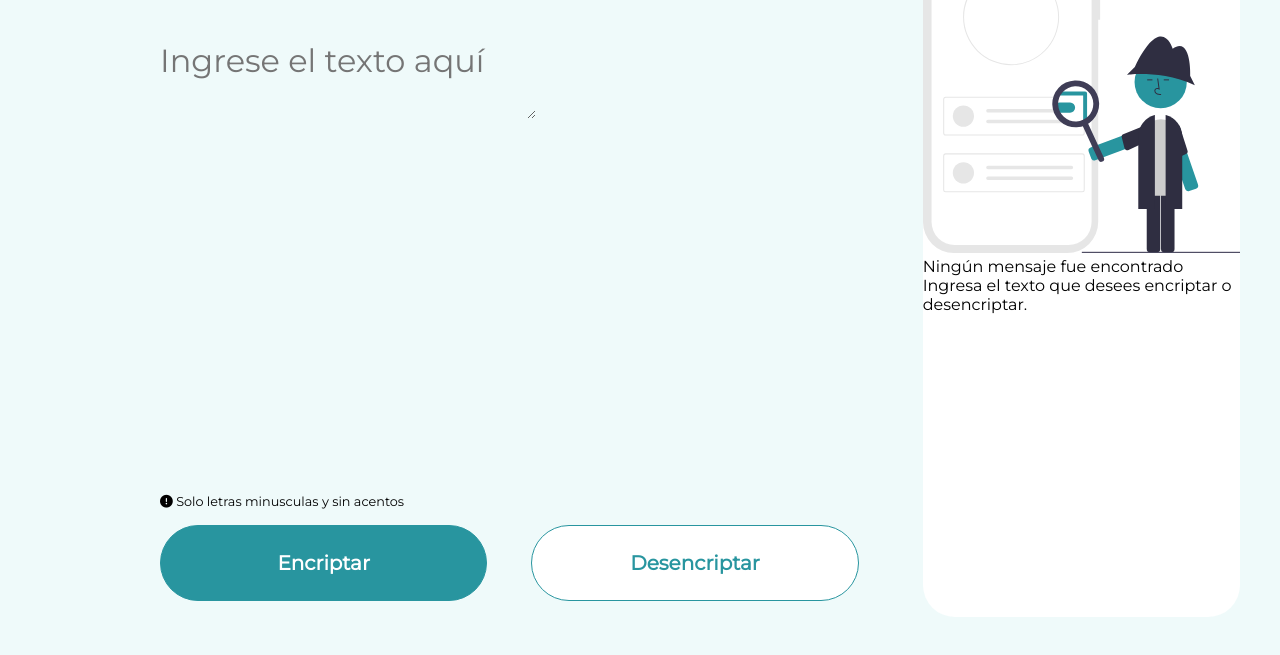
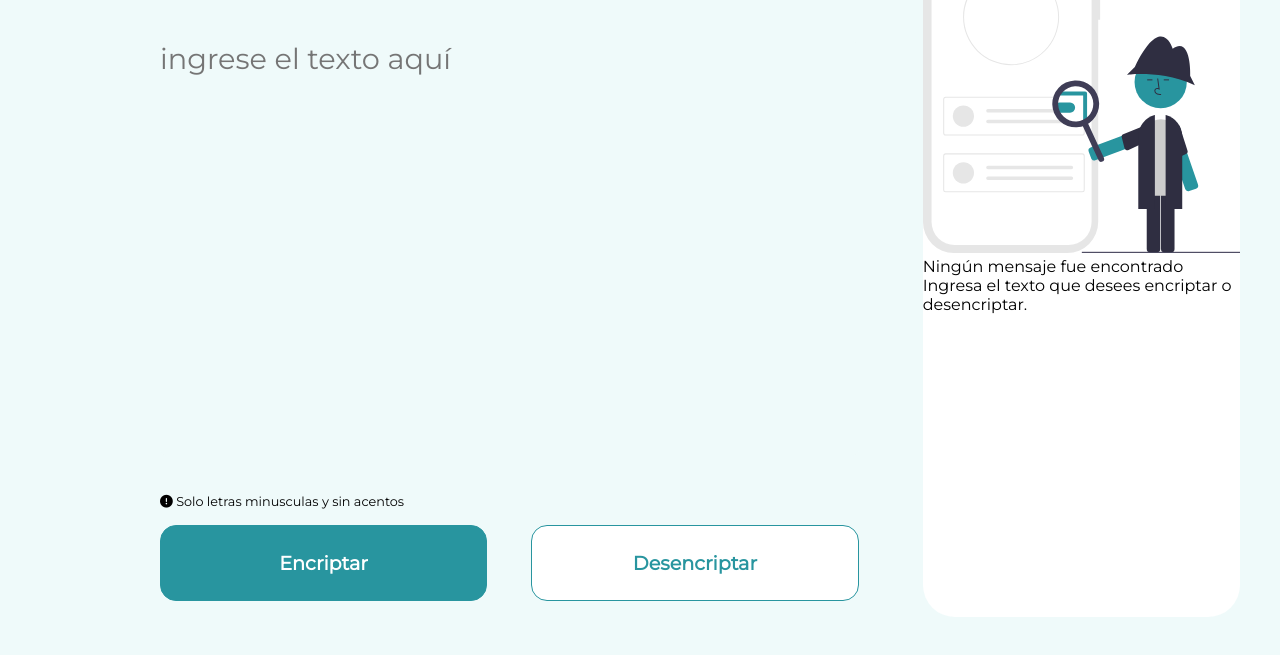
Before and after one commit to R3ptarGreen/Text-Encryptor, a website: page index.html in a window 1280 px wide. Shown: the part 143-798 px from the top of the page. Drawn offline with Linux system fonts and the light colour scheme; files whose address does not match are found by name.

Commit message:
Cambios en layout, textarea y tamaño de fuente en el css

```diff
--- a/SCSS/app.scss
+++ b/SCSS/app.scss
@@ -40,10 +40,23 @@ $Gray-500: #343A40;
 .section{
     display: grid;
     grid-template-rows: 80% 4% 16%;
+    &__container-textarea{
+        font-size: 1.8rem;
+        font-weight: bold;
+    }
     &__textarea{
-        font-size: 2rem;
         color: $Greenland-300;
-        font-weight: bold;
+        background-color: $ice;
+        width: 100%;
+        height: 90%;
+        border-radius: 0.5rem;
+        resize: none;
+        text-transform: lowercase;
+    }
+    &__textarea:focus{
+        cursor: text;
+        outline: none;
+        border: none;
     }
     &__span{
         font-size: 0.80em;
@@ -57,10 +70,10 @@ $Gray-500: #343A40;
     &__buttons{
         background-color: $Greenland-300;
         border: 1px solid $Greenland-300;
-        border-radius: 2.75rem;
+        border-radius: 1rem;
         color: $White;
         text-align: center;
-        font-size: 1.25rem;
+        font-size: 1.20rem;
         font-weight: bold;
         cursor: pointer;
     }
@@ -98,6 +111,9 @@ $Gray-500: #343A40;
     .main{
         @include grid(auto-fit, 18rem, 3rem);
         grid-template-rows: 80% 20%;
+        &__article{
+            grid-template-rows: 15% 85%;
+        }
     }
     .section{
         grid-template-rows: 60% 5% 35%;
--- a/index.html
+++ b/index.html
@@ -18,8 +18,8 @@
                 </picture>
             </header>
             <section class="article__section section">
-                <div class="section__textarea">
-                    <textarea class="textarea" placeholder="Ingrese el texto aquí"></textarea>
+                <div class="section__container-textarea">
+                    <textarea class="section__textarea" placeholder="Ingrese el texto aquí"></textarea>
                 </div>
 
                 <span class="section__span"><i class="fa-solid fa-circle-exclamation"></i> Solo letras minusculas y sin acentos</span>
```
Also changed, not shown: CSS/app.css, 1 other file.
